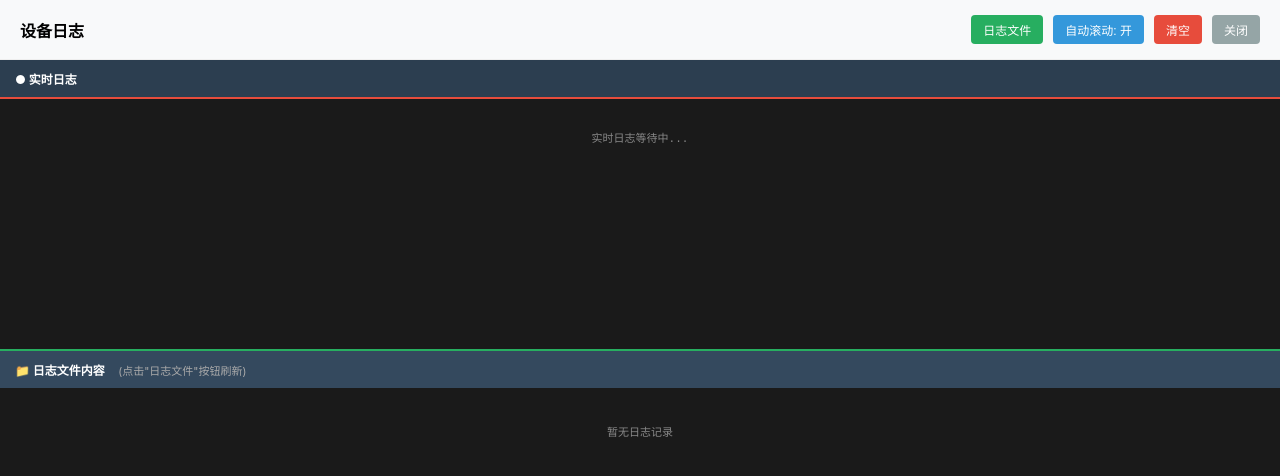
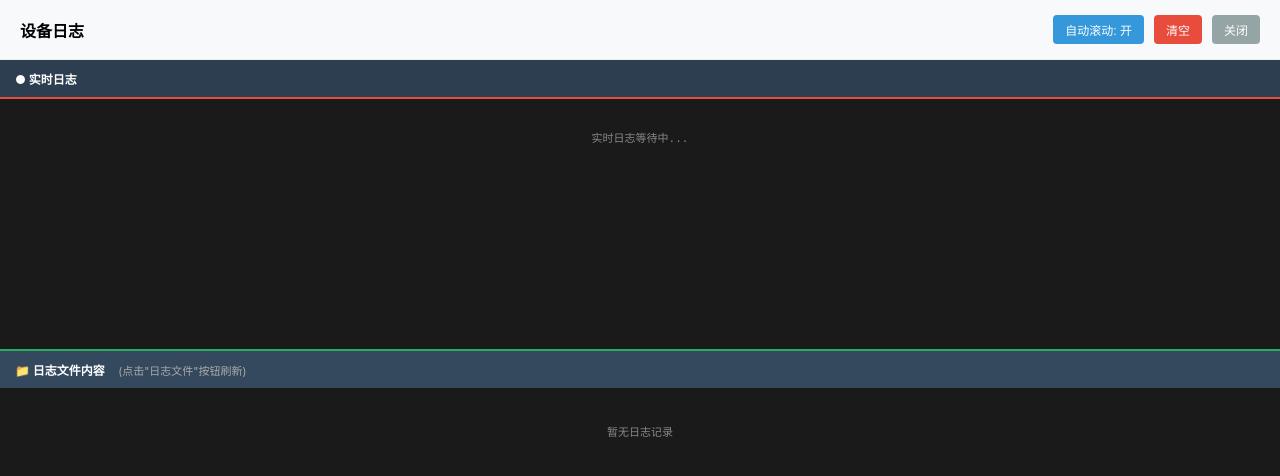
Before and after one commit to wuyazhong2022/Autoyunkong, a website: page device-log.html in a window 1280 px wide. Drawn offline with Linux system fonts and the light colour scheme.

Commit message:
fix: 删除设备日志窗口中重复的日志文件按钮

```diff
--- a/device-log.html
+++ b/device-log.html
@@ -47,10 +47,6 @@
       cursor: pointer;
       font-size: 12px;
       color: white;
-    }
-
-    #btnOpenLogFile {
-      background: #27ae60;
     }
 
     #btnToggleAutoScroll {
@@ -147,7 +143,6 @@
       <span id="deviceLogCount"></span>
     </div>
     <div style="display:flex;gap:10px;">
-      <button id="btnOpenLogFile">日志文件</button>
       <button id="btnToggleAutoScroll">自动滚动: 开</button>
       <button id="btnClearLog">清空</button>
       <button id="btnClose">关闭</button>
@@ -194,7 +189,6 @@
         document.title = '设备日志 - ' + currentDeviceId;
       }
 
-      document.getElementById('btnOpenLogFile').addEventListener('click', openDeviceLogFile);
       document.getElementById('btnToggleAutoScroll').addEventListener('click', toggleLogAutoScroll);
       document.getElementById('btnClearLog').addEventListener('click', clearCurrentDeviceLog);
       document.getElementById('btnClose').addEventListener('click', () => window.close());
```
